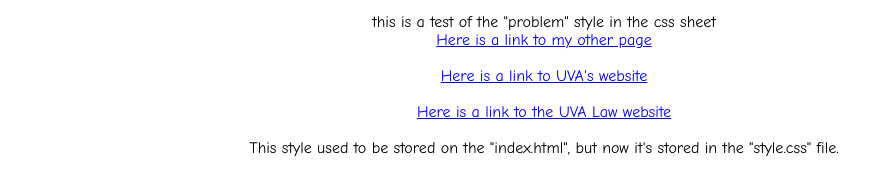
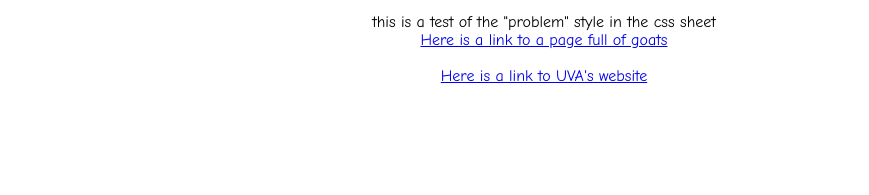
Before and after one commit to JSwish123/JSwish123.github.io, a plain HTML site: page index.html in a window 1280 px wide. Shown: the part 481-676 px from the top of the page, without its empty margins (96-965 px from the left). Drawn offline with Linux system fonts and the light colour scheme.

Commit message:
Update index.html
added link to goats

```diff
--- a/index.html
+++ b/index.html
@@ -24,14 +24,10 @@
 </div>
 
   <div class="whitebox">
-    <center><a href="plentifulpages.html">Here is a link to my other page</a></center>
+    <center><a href="https://stock.adobe.com/search?gclid=Cj0KCQiAoeGuBhCBARIsAGfKY7wPf2KHymviiG-scVfPP7XCqH-FV2lJa6wkU7s4jgrOMtr3QwCLJHgaAqgYEALw_wcB&k=goat+face&ef_id=Cj0KCQiAoeGuBhCBARIsAGfKY7wPf2KHymviiG-scVfPP7XCqH-FV2lJa6wkU7s4jgrOMtr3QwCLJHgaAqgYEALw_wcB:G:s&s_kwcid=AL!3085!3!514860269679!!!g!!!2089170876!84594855331&as_channel=sem&as_campclass=nonbrand&as_campaign=US|CPRO|Stock|PURCH|DSA_Website_pages|GG||&as_source=google&as_camptype=acquisition&sdid=LZ32SSQD&mv=search&mv2=paidsearch&as_audience=core&gad_source=1">Here is a link to a page full of goats</a></center>
     <br>
     <center><a href="https://www.virginia.edu/">Here is a link to UVA's website</a></center>
     <br>
-    <center><a href="https://www.law.virginia.edu/">Here is a link to the UVA Law website</a></center>
-    <br>
-    <center>This style used to be stored on the "index.html", but now it's stored in the "style.css" file.</center>
-  </div>
 
 <body style="background-color: #ADD8E6;">
 
```
